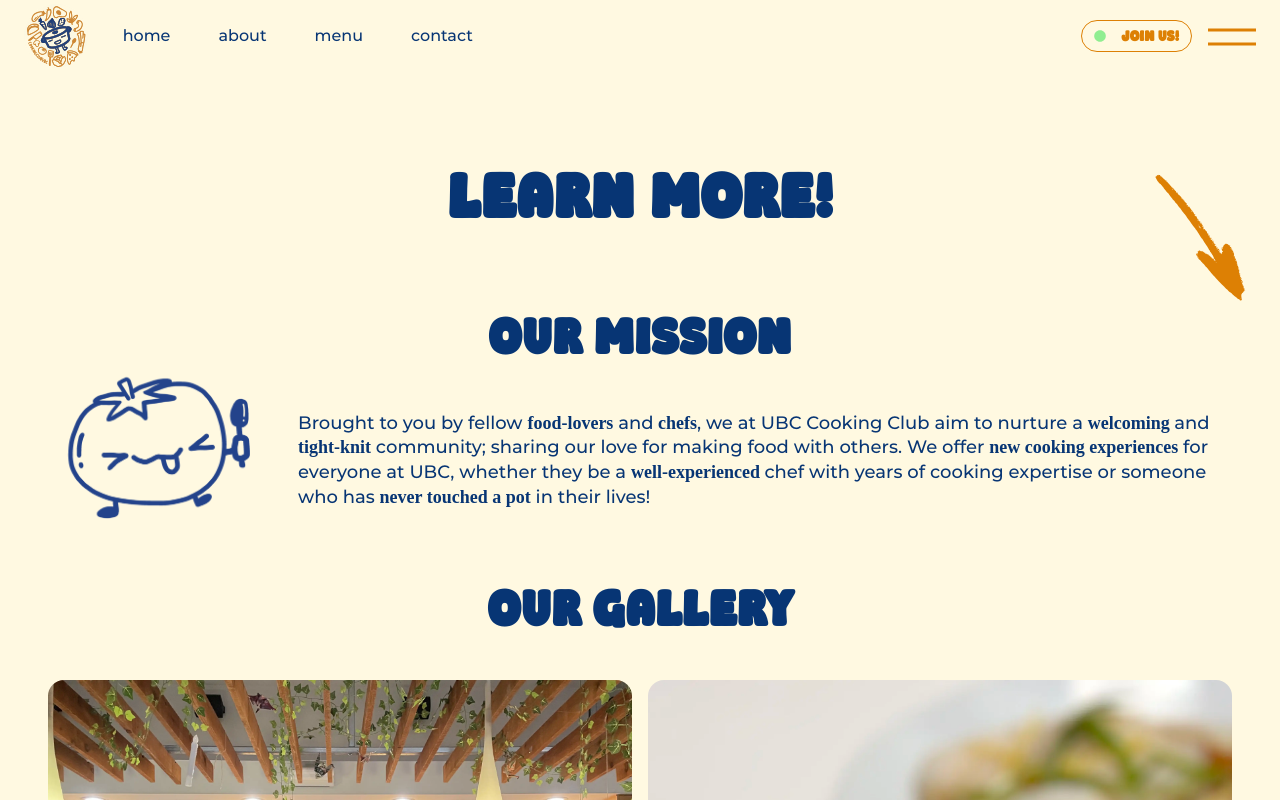
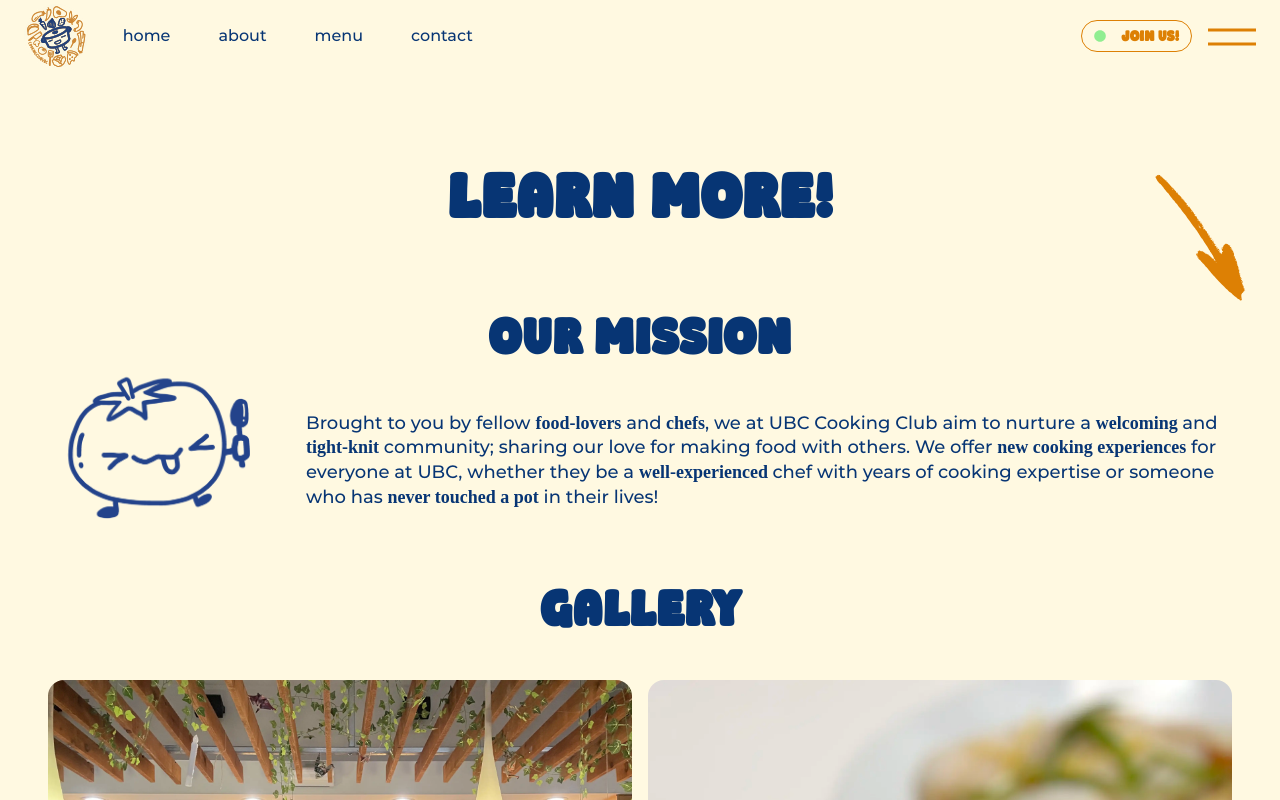
Before and after one commit to sushiroll123/UBC-Cooking-Club-Website, a Next.js app: page /about in a window 1280 px wide. Shown: the top 800 px of the page. Built offline with nearby package versions, Linux system fonts and the light colour scheme; a web font is replaced by a local one.

Commit message:
fixed unasthetics in about page

```diff
--- a/src/components/about/Gallery.tsx
+++ b/src/components/about/Gallery.tsx
@@ -53,7 +53,7 @@
           w={"100%"}
           textAlign={"center"}
         >
-          Our Gallery
+          Gallery
       </Heading>
       <Grid
         w={"100%"}
--- a/src/components/about/Mission.tsx
+++ b/src/components/about/Mission.tsx
@@ -24,10 +24,10 @@
                 px={{ base: 4, md: 10 }}
                 pt={0}
                 pb={6}
-                gap={{ base: 2, md: 2 }}
+                gap={{ base: 2, md: 4 }}
                 direction={{ base: "column", md: "row" }}
                 align="center"
-                justify="center"
+                justify="flex-start"
             >
                 <Box w="250px" h="200px" overflow="hidden" flexShrink={0}>
                     <Image
@@ -40,11 +40,10 @@
                         objectFit="cover"
                         objectPosition="center bottom"
                     />
-                    </Box>
+                </Box>
                 <Text
                     fontSize={{ base: "md", md: "lg" }}
-                    maxW="5xl"
-                    mx="auto"
+                    maxW="100%"
                     lineHeight="short"
                 >
                     {children}
```
